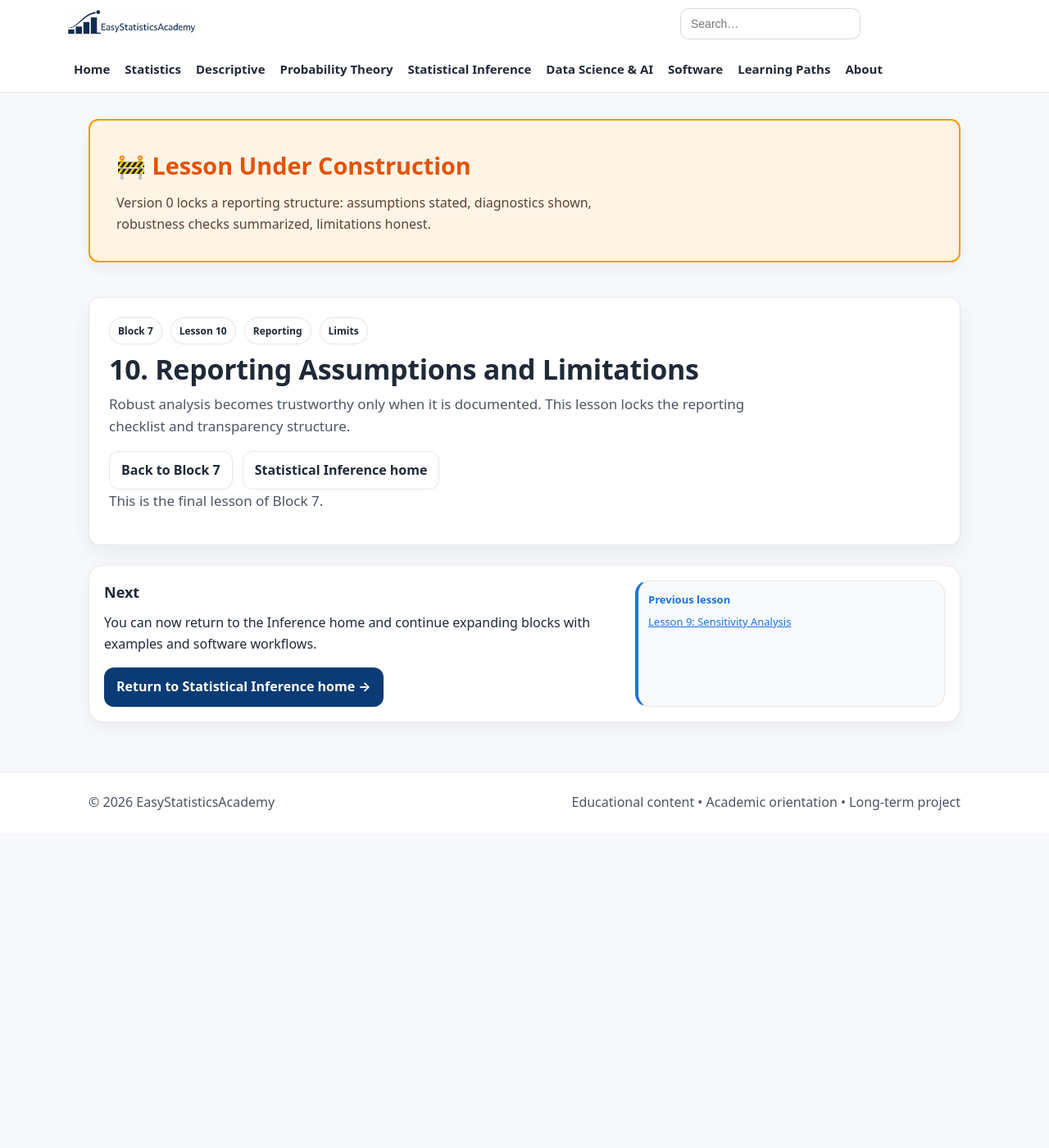
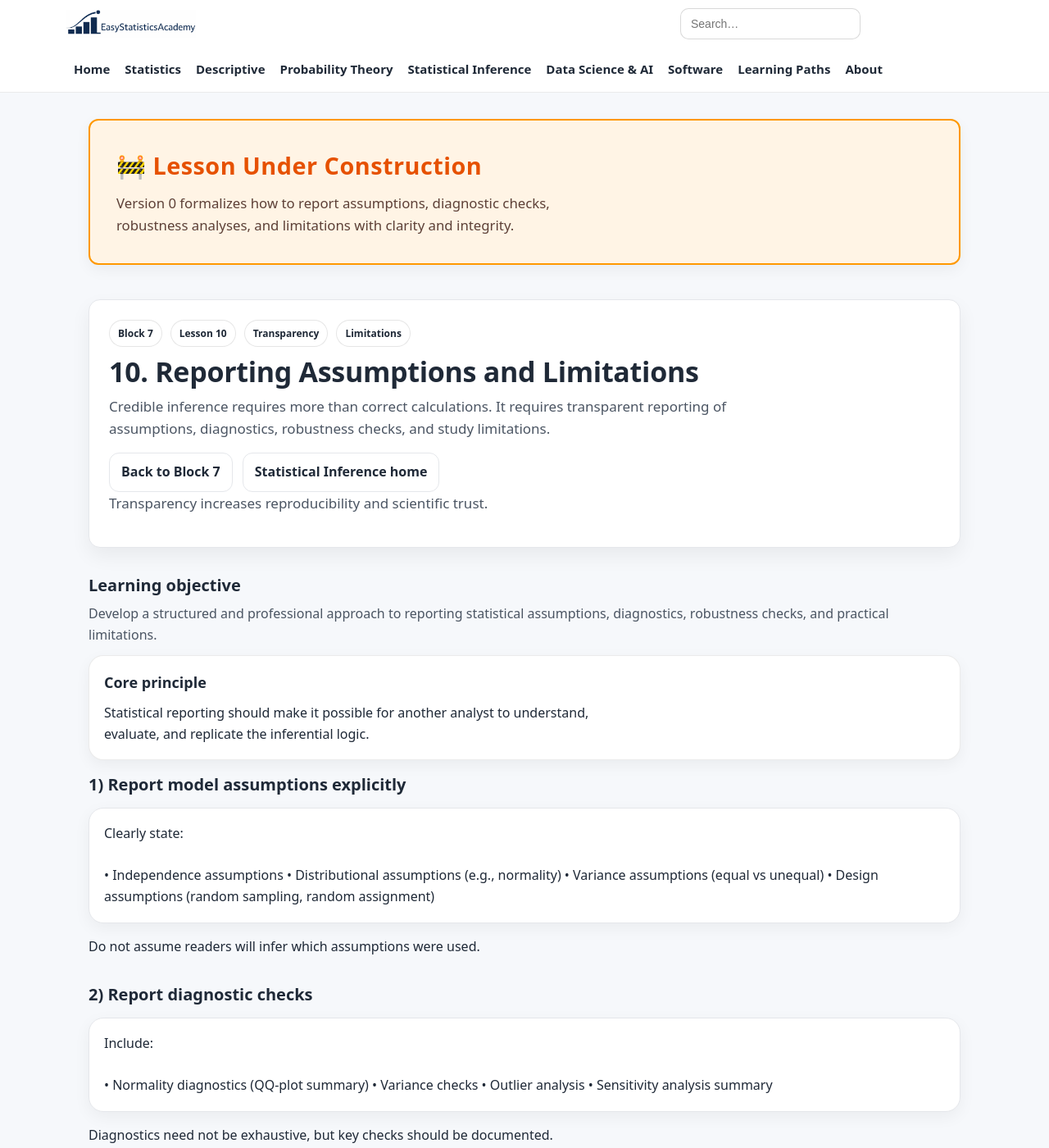
Before and after one commit to ammar-homaida-statistics/easystatisticsacademy, a Jekyll site: the page built from inference/assumptions-robustness/reporting-assumptions-and-limitations/index.md, in a window 1280 px wide and 1400 px high. Shown: the whole window at 82% size. Built offline with Jekyll 4.4.1, drawn with Linux system fonts in a browser that asks for light colours; some of the changed text lies outside the part shown.

Commit message:
Add lesson content

```diff
--- a/inference/assumptions-robustness/reporting-assumptions-and-limitations/index.md
+++ b/inference/assumptions-robustness/reporting-assumptions-and-limitations/index.md
@@ -1,30 +1,37 @@
 ---
 layout: default
 title: "10. Reporting Assumptions and Limitations"
-description: "How to document assumptions, diagnostics, and robustness checks clearly in a scientific report."
+description: "Learn how to transparently report model assumptions, robustness checks, and study limitations to strengthen credibility."
 permalink: /inference/assumptions-robustness/reporting-assumptions-and-limitations/
 sidebar: false
 ---
 
+<!-- UNDER CONSTRUCTION NOTICE -->
 <section class="section section-slim">
   <div class="callout" style="background:#fff4e5; border:2px solid #ff9800; padding:2rem; border-radius:12px;">
     <div class="callout-copy">
-      <h2 style="margin-top:0; color:#e65100; font-size:1.8rem;">🚧 Lesson Under Construction</h2>
-      <p style="margin:0; color:#5d4037; line-height:1.6;">
-        Version 0 locks a reporting structure: assumptions stated, diagnostics shown, robustness checks summarized, limitations honest.
+      <h2 style="margin-top:0; color:#e65100; font-size:1.8rem; letter-spacing:0.5px;">
+        🚧 Lesson Under Construction
+      </h2>
+      <p style="margin:0; font-size:1.05rem; color:#5d4037; line-height:1.6;">
+        Version 0 formalizes how to report assumptions, diagnostic checks,
+        robustness analyses, and limitations with clarity and integrity.
       </p>
     </div>
   </div>
 </section>
 
+<!-- ✅ Update continue-reading keys -->
 <script>
   (function () {
     var KEY = "esa_continue_inference_assumptions_robustness_lesson_v0";
+
     localStorage.setItem(KEY, JSON.stringify({
       url: "/inference/assumptions-robustness/reporting-assumptions-and-limitations/",
       label: "Lesson 10 — Reporting Assumptions & Limitations",
       ts: Date.now()
     }));
+
     localStorage.setItem("esa_continue_inference_last_block_v0", JSON.stringify({
       url: "/inference/assumptions-robustness/",
       label: "Block 7 — Assumptions & Robustness",
@@ -35,38 +42,182 @@ sidebar: false
 
 <section class="hero hero-section">
   <div class="hero-card">
-    <div class="badge-row">
-      <span class="badge">Block 7</span>
-      <span class="badge">Lesson 10</span>
-      <span class="badge">Reporting</span>
-      <span class="badge">Limits</span>
+    <div class="hero-copy">
+      <div class="badge-row">
+        <span class="badge">Block 7</span>
+        <span class="badge">Lesson 10</span>
+        <span class="badge">Transparency</span>
+        <span class="badge">Limitations</span>
+      </div>
+
+      <h1>10. Reporting Assumptions and Limitations</h1>
+
+      <p class="lead">
+        Credible inference requires more than correct calculations.
+        It requires transparent reporting of assumptions, diagnostics,
+        robustness checks, and study limitations.
+      </p>
+
+      <div class="hero-actions">
+        <a class="btn btn-outline" href="/inference/assumptions-robustness/">Back to Block 7</a>
+        <a class="btn btn-outline" href="/inference/">Statistical Inference home</a>
+      </div>
+
+      <p class="muted-mini">
+        Transparency increases reproducibility and scientific trust.
+      </p>
+    </div>
+  </div>
+</section>
+
+<section class="section">
+  <div class="section-head">
+    <h2>Learning objective</h2>
+    <p>
+      Develop a structured and professional approach to reporting
+      statistical assumptions, diagnostics, robustness checks,
+      and practical limitations.
+    </p>
+  </div>
+
+  <div class="callout">
+    <div class="callout-copy">
+      <h2>Core principle</h2>
+      <p style="margin:0;">
+        Statistical reporting should make it possible for another analyst
+        to understand, evaluate, and replicate the inferential logic.
+      </p>
+    </div>
+  </div>
+</section>
+
+<section class="section">
+  <div class="section-head">
+    <h2>1) Report model assumptions explicitly</h2>
+  </div>
+
+  <div class="card">
+    Clearly state:
+    <br><br>
+    • Independence assumptions
+    • Distributional assumptions (e.g., normality)
+    • Variance assumptions (equal vs unequal)
+    • Design assumptions (random sampling, random assignment)
+  </div>
+
+  <p>
+    Do not assume readers will infer which assumptions were used.
+  </p>
+</section>
+
+<section class="section">
+  <div class="section-head">
+    <h2>2) Report diagnostic checks</h2>
+  </div>
+
+  <div class="card">
+    Include:
+    <br><br>
+    • Normality diagnostics (QQ-plot summary)
+    • Variance checks
+    • Outlier analysis
+    • Sensitivity analysis summary
+  </div>
+
+  <p>
+    Diagnostics need not be exhaustive,
+    but key checks should be documented.
+  </p>
+</section>
+
+<section class="section">
+  <div class="section-head">
+    <h2>3) Report robustness comparisons</h2>
+  </div>
+
+  <div class="card">
+    Example phrasing:
+    <br><br>
+    “Results were consistent under Welch’s correction.”
+    “Conclusions remained unchanged using a nonparametric alternative.”
+  </div>
+
+  <p>
+    Stability strengthens credibility.
+  </p>
+</section>
+
+<section class="section">
+  <div class="section-head">
+    <h2>4) Distinguish limitations clearly</h2>
+  </div>
+
+  <div class="grid grid-2">
+    <div class="card">
+      <h3>Statistical limitations</h3>
+      <p>
+        Small sample size, measurement error, assumption concerns.
+      </p>
     </div>
 
-    <h1>10. Reporting Assumptions and Limitations</h1>
-    <p class="lead">
-      Robust analysis becomes trustworthy only when it is documented.
-      This lesson locks the reporting checklist and transparency structure.
-    </p>
+    <div class="card">
+      <h3>Design limitations</h3>
+      <p>
+        Non-random sampling, observational data, confounding.
+      </p>
+    </div>
+  </div>
 
-    <div class="hero-actions">
-      <a class="btn btn-outline" href="/inference/assumptions-robustness/">Back to Block 7</a>
-      <a class="btn btn-outline" href="/inference/">Statistical Inference home</a>
-    </div>
+  <p>
+    Limitations do not invalidate results —
+    but they bound interpretation.
+  </p>
+</section>
 
-    <p class="muted-mini">This is the final lesson of Block 7.</p>
+<section class="section">
+  <div class="section-head">
+    <h2>5) Recommended reporting structure</h2>
+  </div>
+
+  <div class="card">
+    Suggested order:
+    <br><br>
+    1. Research question
+    2. Statistical method
+    3. Assumptions
+    4. Test results (estimate, CI, p-value)
+    5. Robustness checks
+    6. Limitations
+    7. Practical interpretation
   </div>
 </section>
 
 <section class="section section-slim">
   <div class="callout">
     <div class="callout-copy">
-      <h2>Next</h2>
+      <h2>Outcome of this lesson</h2>
+      <ul class="bullets">
+        <li>Report assumptions clearly</li>
+        <li>Document diagnostics and robustness</li>
+        <li>Distinguish statistical and design limits</li>
+        <li>Strengthen transparency and reproducibility</li>
+      </ul>
+    </div>
+  </div>
+</section>
+
+<section class="section section-slim">
+  <div class="callout">
+    <div class="callout-copy">
+      <h2>Next step</h2>
       <p style="margin:0;">
-        You can now return to the Inference home and continue expanding blocks with examples and software workflows.
+        Return to the full Statistical Inference structure
+        to integrate all components.
       </p>
+
       <div class="pill-row" style="margin-top:1rem;">
         <a class="btn" href="/inference/">
-          Return to Statistical Inference home →
+          Back to Statistical Inference →
         </a>
       </div>
     </div>
```
Also changed, not shown: other parts of inference/assumptions-robustness/reporting-assumptions-and-limitations/index.md (+1 -2 lines).
